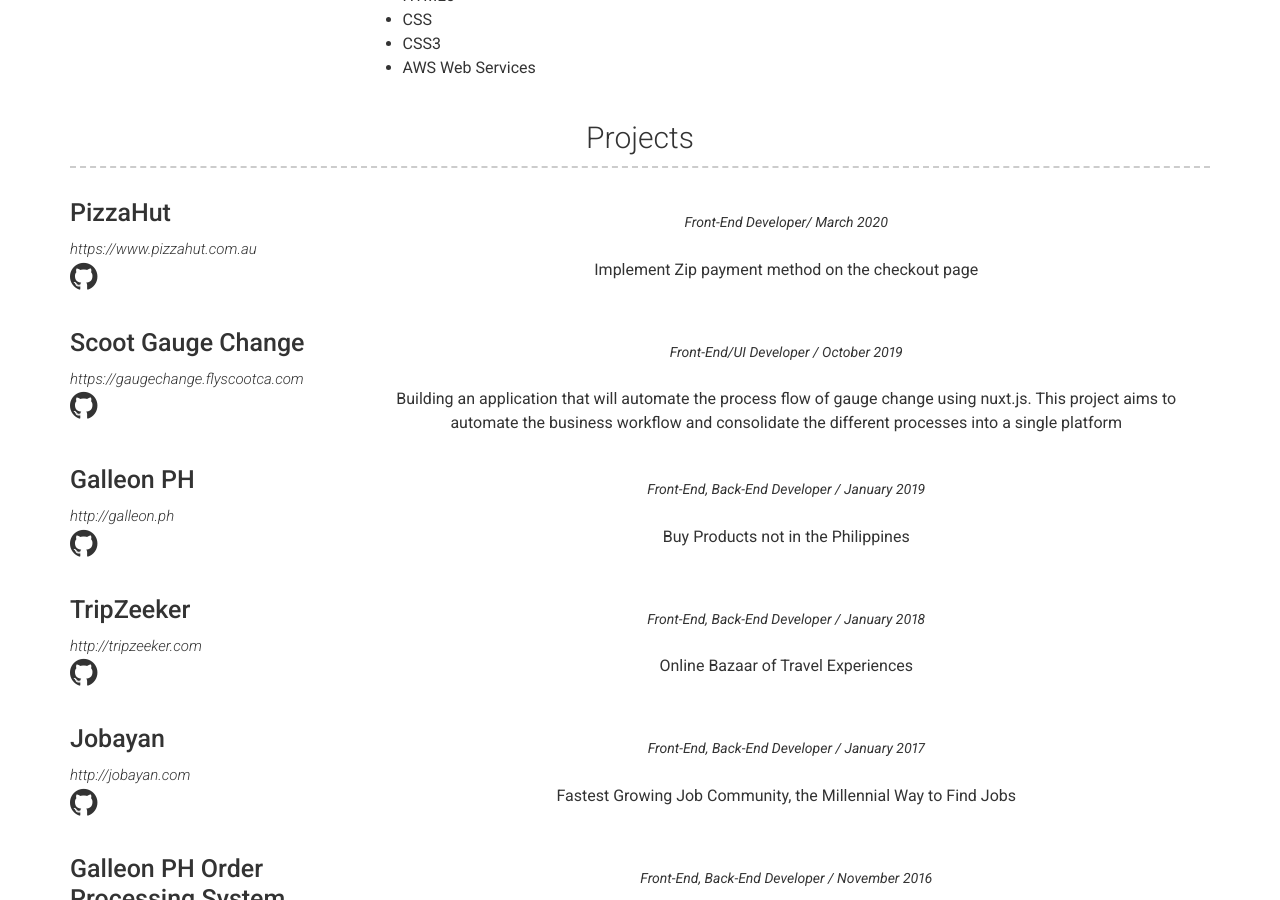
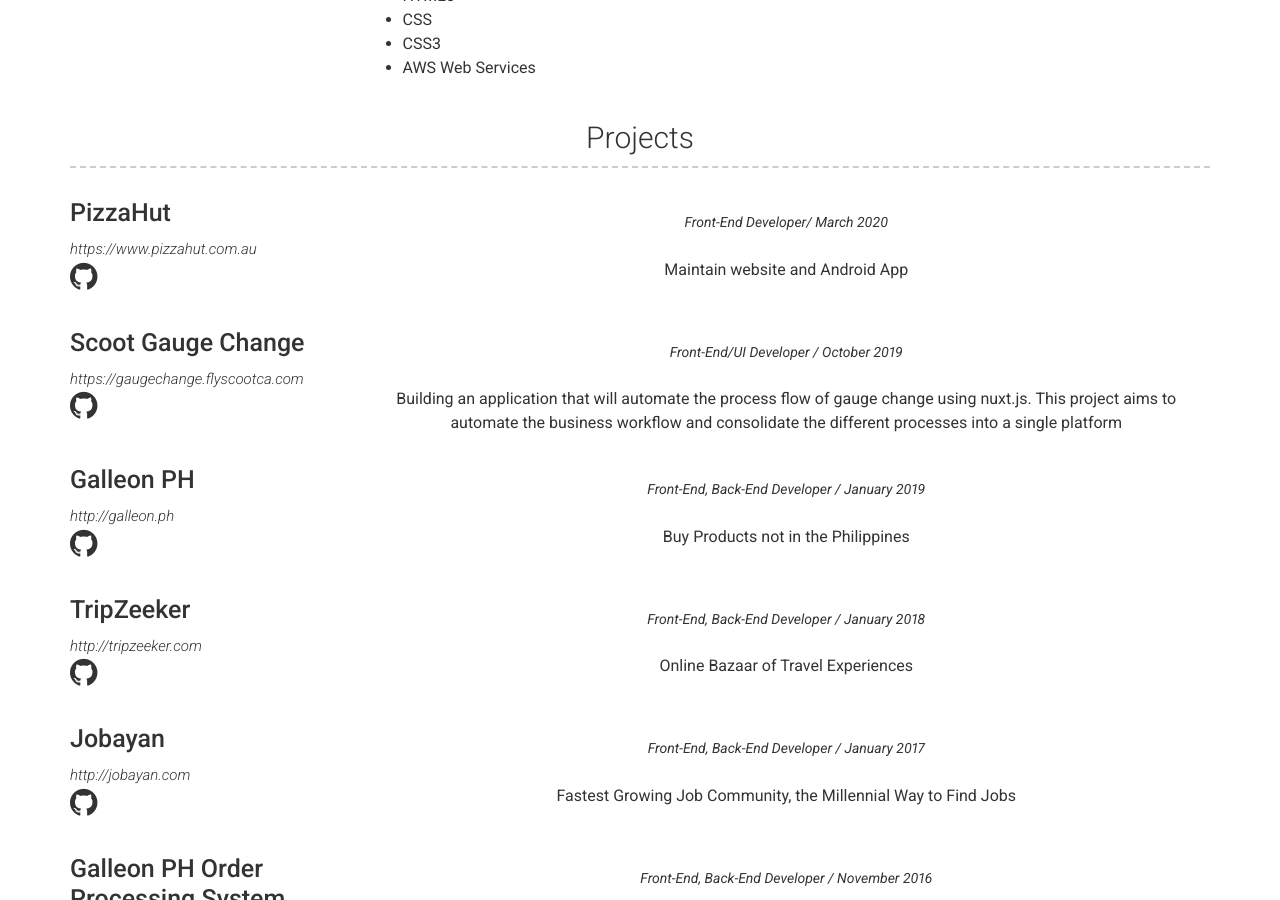
Before and after one commit to rujealfon/rujealfon.github.io, a Jekyll site: the page built from index.md, in a window 1280 px wide and 900 px high, scrolled down 597 px. Built offline with Jekyll 4.4.1, drawn with Linux system fonts in a browser that asks for light colours.

Commit message:
Update projects.yml

```diff
--- a/_data/projects.yml
+++ b/_data/projects.yml
@@ -4,8 +4,7 @@
   quote: >
     Front-End Developer/ March 2020
   description: | # this will include new lines to allow paragraphs
-    Implement Zip payment method on the checkout page
-
+    Maintain website and Android App
 - name: Scoot Gauge Change
   link: https://gaugechange.flyscootca.com
   quote: >
```
